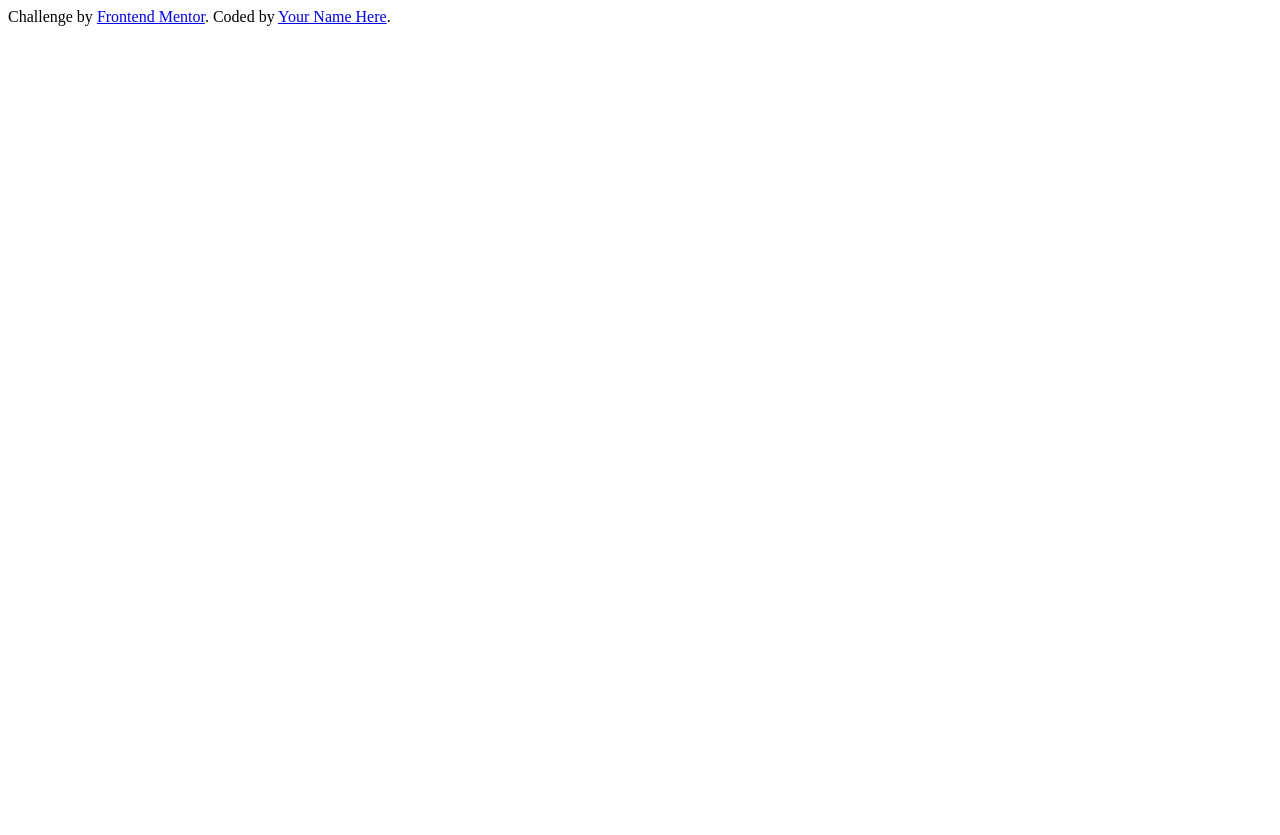
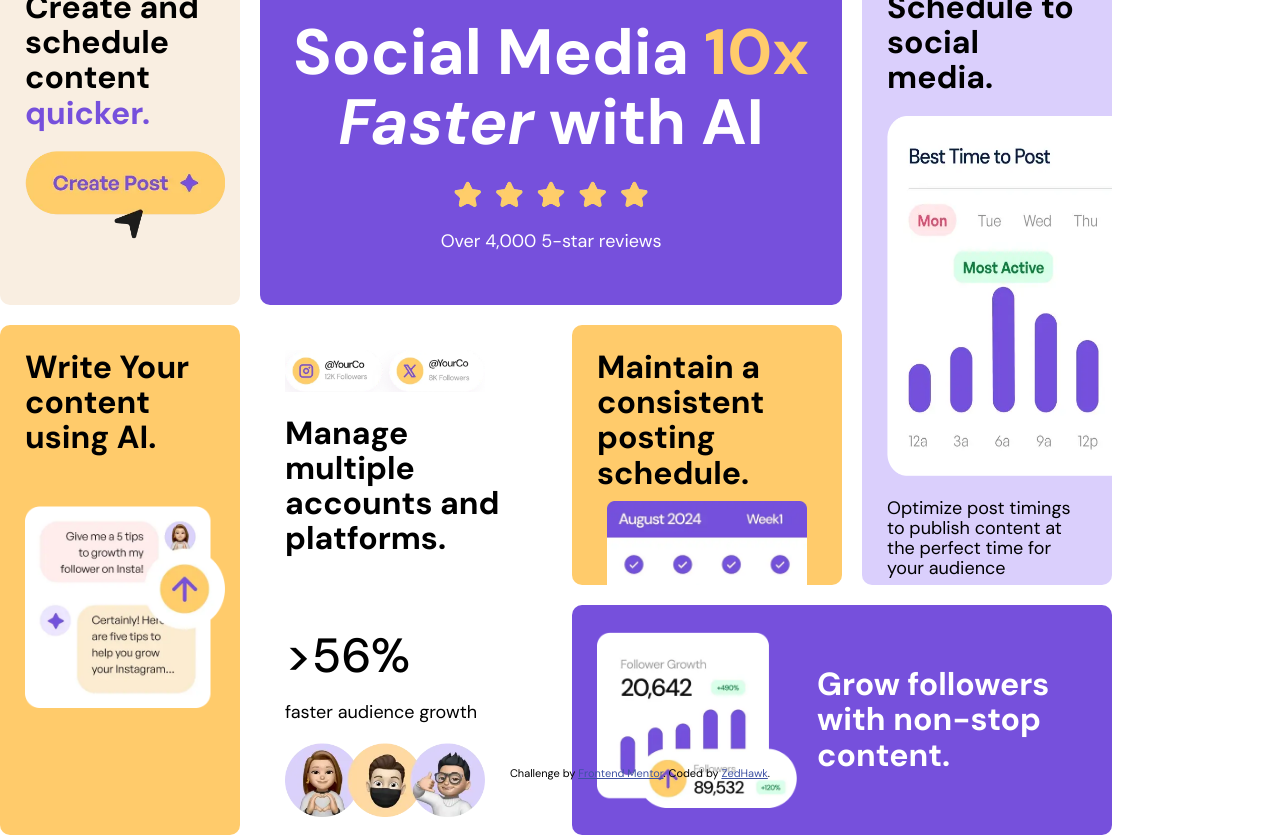
Before and after one commit to ebrahim113/Bento_Grid_Challenge, a plain HTML site: page index.html in a window 1280 px wide. Before the commit the page ends 800 px from the top, so only its background shows below. Drawn offline with Linux system fonts and the light colour scheme.

Commit message:
Finish Challenge

```diff
--- a/index.html
+++ b/index.html
@@ -6,14 +6,56 @@
   <meta name="viewport" content="width=device-width, initial-scale=1.0">
   <link rel="icon" type="image/png" sizes="32x32" href="./assets/images/favicon-32x32.png">
   <link rel="stylesheet" href="style.css">
+  <!-- Google Font -->
+  <link rel="preconnect" href="https://fonts.googleapis.com">
+  <link rel="preconnect" href="https://fonts.gstatic.com" crossorigin>
+  <link
+    href="https://fonts.googleapis.com/css2?family=DM+Sans:ital,opsz,wght@0,9..40,100..1000;1,9..40,100..1000&display=swap"
+    rel="stylesheet">
   <title>Frontend Mentor | Bento grid</title>
 </head>
 
 <body>
-
+  <div class="bento-grid">
+    <div class="create">
+      <h1>Create and schedule content <span>quicker.</span></h1>
+      <img src="assets/images/illustration-create-post.webp" alt="create post">
+    </div>
+    <div class="reviews">
+      <h1>Social Media <span>10x</span> <i>Faster</i> with AI</h1>
+      <img src="assets/images/illustration-five-stars.webp" alt="five stars">
+      <p>Over 4,000 5-star reviews</p>
+    </div>
+    <div class="schedule">
+      <h1>Schedule to social media.</h1>
+      <img src="assets/images/illustration-schedule-posts.webp" alt="schedule posts">
+      <p>Optimize post timings to publish content at the perfect time for your audience</p>
+    </div>
+    <div class="ai">
+      <h1>Write Your content using AI.</h1>
+      <img src="assets/images/illustration-ai-content.webp" alt="">
+    </div>
+    <div class="plats">
+      <img src="assets/images/illustration-multiple-platforms.webp" alt="">
+      <h1>Manage multiple accounts and platforms.</h1>
+    </div>
+    <div class="consistent">
+      <h1>Maintain a consistent posting schedule.</h1>
+      <img src="assets/images/illustration-consistent-schedule.webp" alt="">
+    </div>
+    <div class="growth">
+      <h1>>56%</h1>
+      <p>faster audience growth</p>
+      <img src="assets/images/illustration-audience-growth.webp" alt="">
+    </div>
+    <div class="followers">
+      <img src="assets/images/illustration-grow-followers.webp">
+      <h1>Grow followers with non-stop content.</h1>
+    </div>
+  </div>
   <div class="attribution">
     Challenge by <a href="https://www.frontendmentor.io?ref=challenge">Frontend Mentor</a>.
-    Coded by <a href="#">Your Name Here</a>.
+    Coded by <a href="http://github.com/ebrahim113">ZedHawk</a>.
   </div>
   <script src="main.js"></script>
 </body>
--- a/style.css
+++ b/style.css
@@ -0,0 +1,259 @@
+:root {
+    /* Colors */
+    --purple-100: hsl(254, 88%, 90%);
+    --purple-500: hsl(256, 67%, 59%);
+    --yellow-100: hsl(31, 66%, 93%);
+    --yellow-500: hsl(39, 100%, 71%);
+    /* Typography */
+    /* Body Copy */
+    --paragraph-font-size: 18px;
+    /* Font */
+    --font-family: "DM Sans";
+    --font-weight-400: 400;
+    --font-weight-500: 500;
+}
+
+* {
+    box-sizing: border-box;
+    margin: 0;
+    padding: 0;
+}
+
+body {
+    font-family: var(--font-family);
+    display: flex;
+    justify-content: center;
+    align-items: center;
+    height: 100vh;
+    margin: 0;
+}
+
+@media (max-width: 767px) {
+    body {
+        height: 100%;
+    }
+}
+
+.bento-grid {
+    display: grid;
+    grid-template-columns: 240px .4fr .37fr 250px;
+    grid-template-rows: 200px 120px 260px 230px;
+    grid-template-areas:
+        "create reviews reviews schedule"
+        "create reviews reviews schedule"
+        "ai manage maintain schedule"
+        "ai growth followers followers";
+    gap: 20px;
+}
+
+@media (max-width: 767px) {
+    .bento-grid {
+        grid-template-columns: 350px;
+        grid-template-rows: repeat(8, auto);
+        grid-template-areas:
+            "reviews"
+            "manage"
+            "maintain"
+            "schedule"
+            "followers"
+            "growth"
+            "create"
+            "ai";
+        margin: 20px;
+    }
+}
+
+.bento-grid div {
+    border-radius: 10px;
+    padding: 25px;
+    line-height: 1.1;
+}
+
+@media (max-width: 767px) {
+    .bento-grid div h1 {
+        font-size: 1.5em;
+    }
+}
+
+.bento-grid div img {
+    width: 200px;
+}
+
+.bento-grid div p {
+    font-size: var(--paragraph-font-size);
+}
+
+.bento-grid .create {
+    grid-area: create;
+    background-color: var(--yellow-100);
+}
+
+.bento-grid .create span {
+    color: var(--purple-500);
+}
+
+.bento-grid .create img {
+    margin-top: 20px;
+}
+
+.bento-grid .reviews {
+    grid-area: reviews;
+    background-color: var(--purple-500);
+}
+
+.bento-grid .reviews {
+    display: flex;
+    flex-direction: column;
+    justify-content: center;
+    align-items: center;
+    text-align: center;
+}
+
+.bento-grid .reviews h1 {
+    color: white;
+    font-size: 4em;
+}
+
+@media (max-width: 767px) {
+    .bento-grid .reviews h1 {
+        font-size: 2em;
+    }
+}
+
+.bento-grid .reviews img {
+    margin: 20px 0;
+}
+
+.bento-grid .reviews span {
+    color: var(--yellow-500);
+}
+
+.bento-grid .reviews {
+    color: white;
+}
+
+.bento-grid .schedule {
+    grid-area: schedule;
+    background-color: var(--purple-100);
+    overflow: hidden;
+}
+
+@media (max-width: 767px) {
+    .bento-grid .schedule {
+        text-align: center;
+    }
+}
+
+.bento-grid .schedule img {
+    height: 360px;
+    width: 360px;
+    margin: 20px 0;
+}
+
+@media (max-width: 767px) {
+    .bento-grid .schedule img {
+        width: 300px;
+        height: 200px;
+    }
+}
+
+.bento-grid .ai {
+    grid-area: ai;
+    background-color: var(--yellow-500);
+}
+
+.bento-grid .ai img {
+    position: relative;
+    top: 50px;
+}
+
+@media (max-width: 767px) {
+    .bento-grid .ai img {
+        top: 0;
+    }
+}
+
+.bento-grid .plats {
+    grid-area: manage;
+    background-color: white;
+}
+
+.bento-grid .plats img {
+    margin-bottom: 20px;
+}
+
+.bento-grid .consistent {
+    grid-area: maintain;
+    background-color: var(--yellow-500);
+    overflow: hidden;
+}
+
+.bento-grid .consistent img {
+    position: relative;
+    left: 50%;
+    transform: translateX(-50%);
+    margin-top: 10px;
+}
+
+@media (max-width: 767px) {
+    .bento-grid .consistent img {
+        left: 0;
+        transform: translateX(0);
+        margin-bottom: -40px;
+    }
+}
+
+.bento-grid .growth {
+    grid-area: growth;
+    background-color: white;
+}
+
+.bento-grid .growth h1 {
+    font-size: 3em;
+    font-weight: var(--font-weight-500);
+}
+
+.bento-grid .growth p {
+    margin: 20px 0;
+}
+
+.bento-grid .followers {
+    grid-area: followers;
+    background-color: var(--purple-500);
+    display: flex;
+    align-items: center;
+}
+
+@media (max-width:767px) {
+    .bento-grid .followers {
+        flex-direction: column;
+        justify-content: center;
+    }
+
+    .bento-grid .followers img {
+        margin-right: 0;
+        margin-bottom: 10px;
+    }
+}
+
+.bento-grid .followers img {
+    margin-right: 20px;
+}
+
+.bento-grid .followers h1 {
+    color: white;
+}
+
+
+.attribution {
+    font-size: 11px;
+    text-align: center;
+    position: absolute;
+    bottom: 20px;
+    left: 50%;
+    transform: translateX(-50%);
+}
+
+.attribution a {
+    color: hsl(228, 45%, 44%);
+}
```
